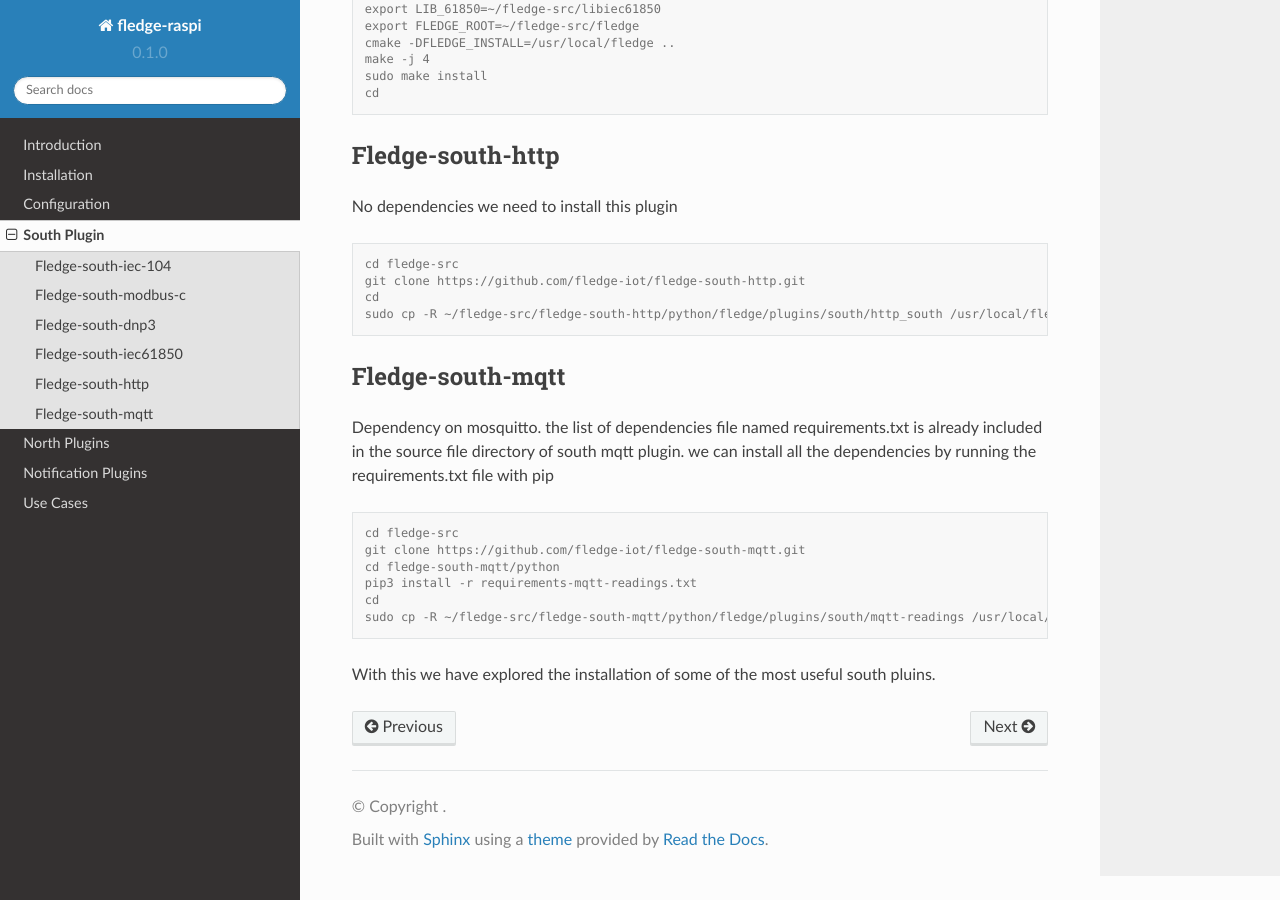
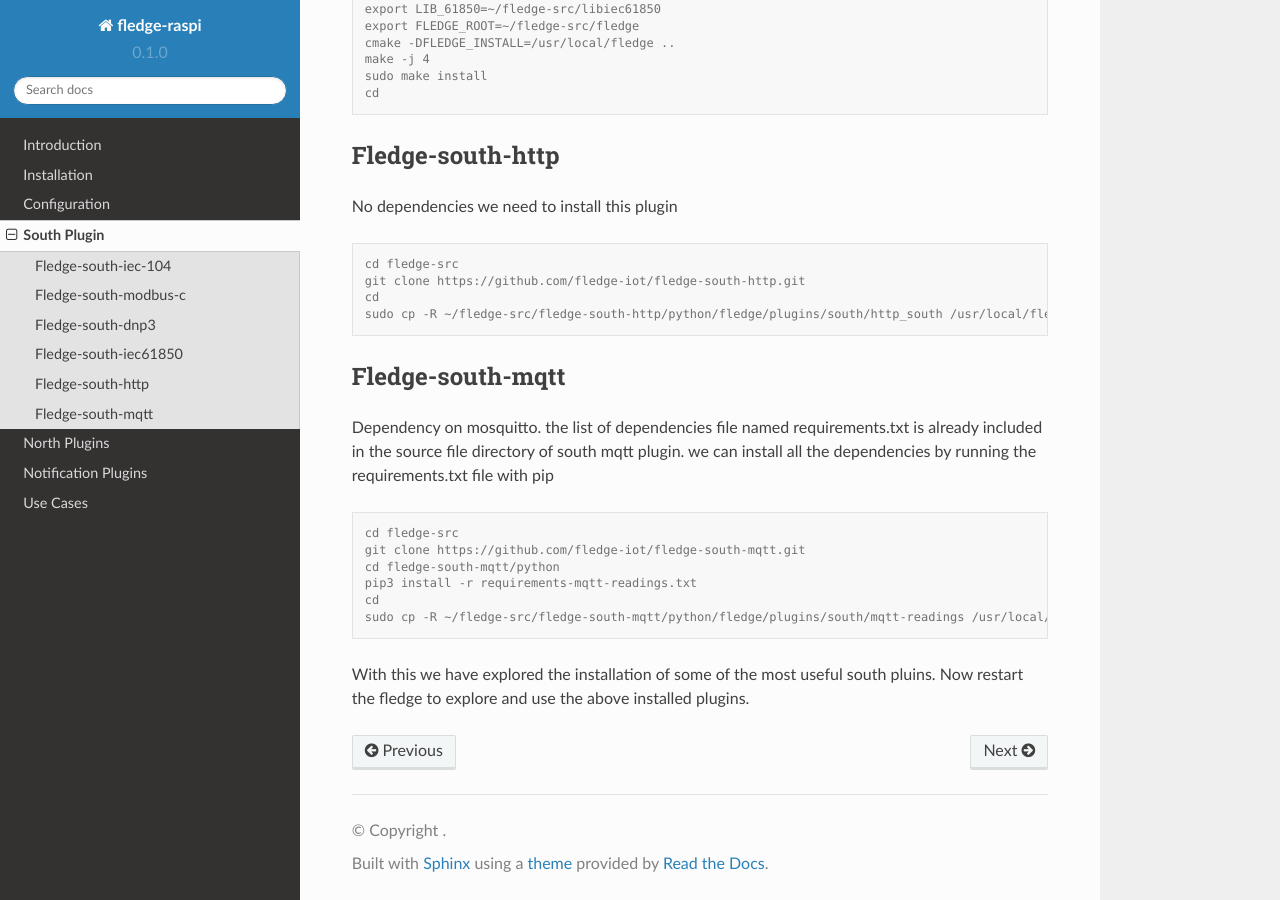
Before and after one commit to 19914039/fledgeDoc, a Sphinx documentation site: the page built from docs/source/south_plugin.rst, in a window 1280 px wide and 900 px high, scrolled down 3836 px. Built offline with Sphinx 7.4.7 and the Read the Docs theme 2.0.0, drawn with Linux system fonts in a browser that asks for light colours.

Commit message:
Update south_plugin.rst

```diff
--- a/docs/source/south_plugin.rst
+++ b/docs/source/south_plugin.rst
@@ -205,4 +205,4 @@ Dependency on mosquitto. the list of dependencies file named requirements.txt is
   cd
   sudo cp -R ~/fledge-src/fledge-south-mqtt/python/fledge/plugins/south/mqtt-readings /usr/local/fledge/python/fledge/plugins/south/
 
-With this we have explored the installation of some of the most useful south pluins.
+With this we have explored the installation of some of the most useful south pluins. Now restart the fledge to explore and use the above installed plugins.
```
